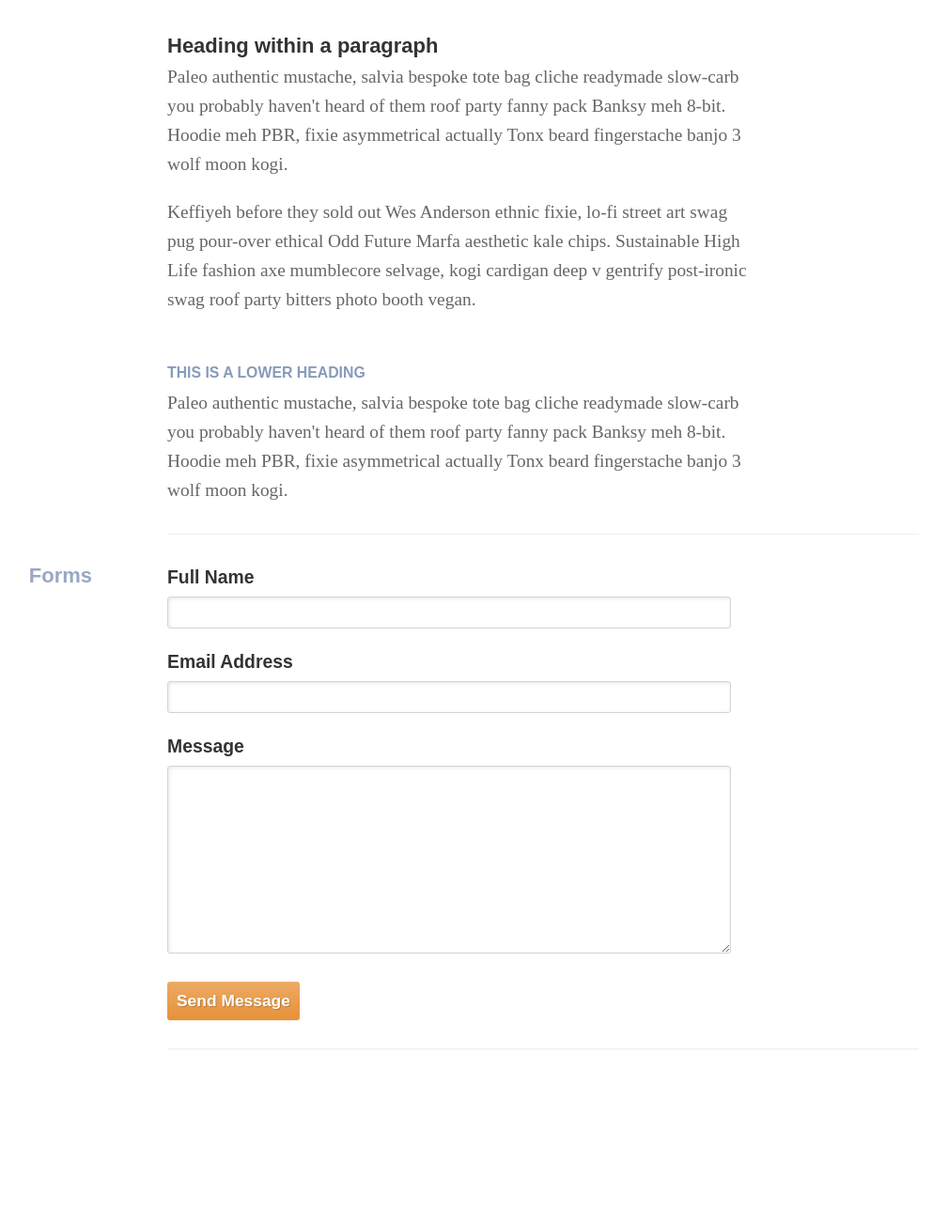
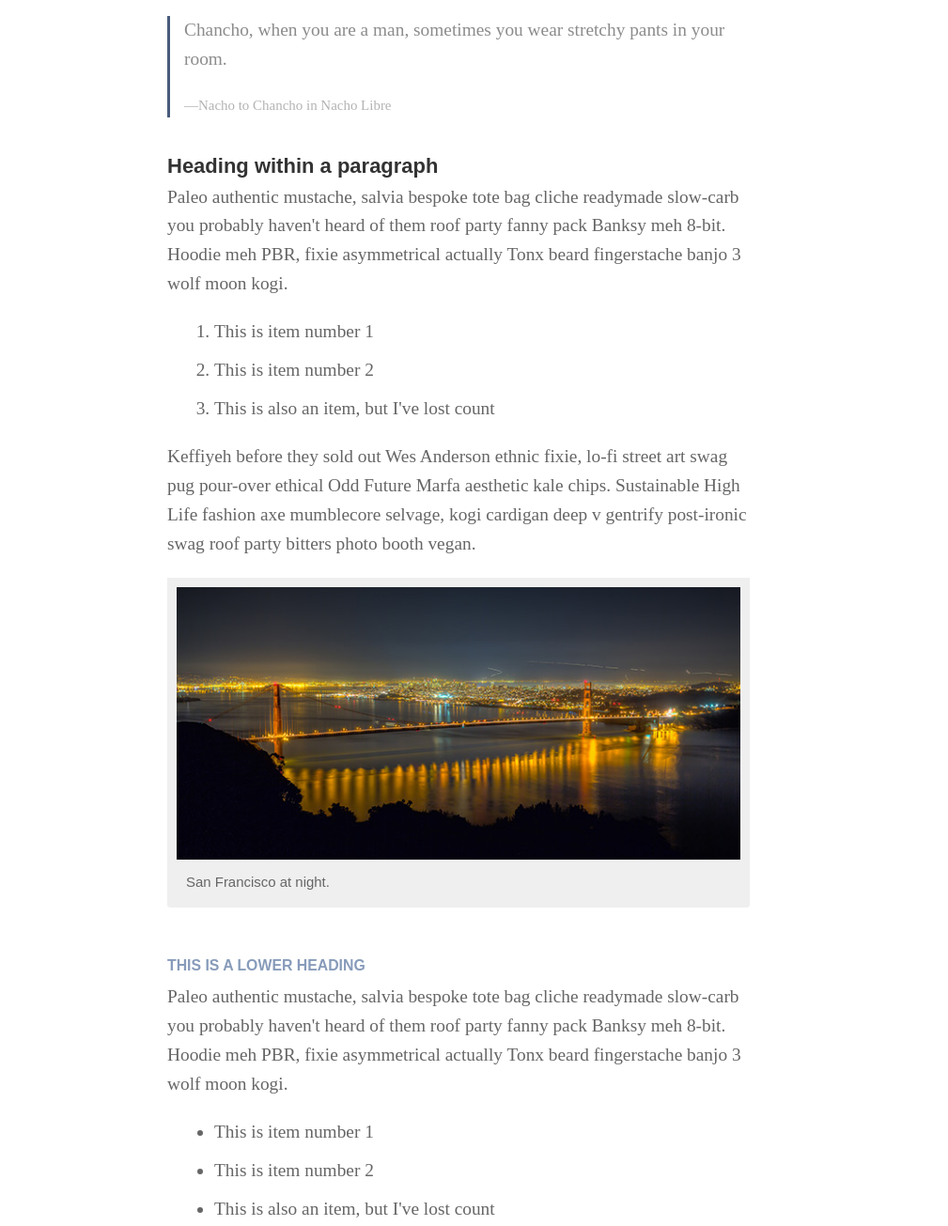
Before and after one commit to xavibenjamin/Patients-Research-Style-Guide, a plain HTML site: page index.html in a window 1280 px wide. Shown: the part 1165-2470 px from the top of the page at 94% size, without its empty margins (92-1101 px from the left). Before the commit the page ends 2362 px from the top, so only its background shows below. Drawn offline with Linux system fonts and the light colour scheme.

Commit message:
Adding ol, ul, block quote, and figure

```diff
--- a/assets/scss/_redbat/_images.scss
+++ b/assets/scss/_redbat/_images.scss
@@ -1,6 +1,23 @@
 /*
 
 IMAGES
--------------------------------------------
+------------------------------------------- */
 
-*/
+figure {
+  background: lighten($lightColor, 27%);
+  border-radius: 0 0 3px 3px;
+  margin: 0 0 $spacing-s;
+  padding: $spacing-xxs;
+  figcaption {
+    padding: 5px 10px;
+    @extend %sans;
+    p {
+      font-size: .85em;
+    }
+  }
+  img {
+    width: 100%;
+    max-width: 700px;
+    height: auto;
+  }
+}
--- a/assets/scss/_redbat/_type.scss
+++ b/assets/scss/_redbat/_type.scss
@@ -110,6 +110,26 @@ p {
 	}
 }
 
+ol {
+	margin: 0 0 $spacing-xs $spacing-l;
+	list-style-type: decimal;
+	li {
+		font-size: $text-size-m;
+		line-height: 160%;
+		margin: 0 0 $spacing-xxs;
+	}
+}
+
+ul {
+	margin: 0 0 $spacing-xs $spacing-l;
+	list-style-type: disc;
+	li {
+		font-size: $text-size-m;
+		line-height: 160%;
+		margin: 0 0 $spacing-xxs;
+	}
+}
+
 /*
 
 INLINE TYPE
@@ -133,6 +153,21 @@ code {
 
 BLOCKQUOTE
 ------------------------------------------- */
+
+blockquote {
+	border-left: 3px solid $darkColor;
+	padding-left: 15px;
+	p {
+		color: lighten($bodyColor, 15%);
+	}
+	small {
+		color: lighten($bodyColor, 30%);
+		font-size: .85em;
+		&:before{
+			content: "—";
+		}
+	}
+}
 
 
 /*
--- a/index.html
+++ b/index.html
@@ -109,13 +109,37 @@
       <p class="pubdate">July 23rd, 2013</p>
       <p>Keffiyeh before they sold out Wes Anderson ethnic fixie, lo-fi street art swag pug pour-over ethical Odd Future Marfa aesthetic kale chips. Sustainable High Life fashion axe mumblecore selvage, kogi cardigan deep v gentrify post-ironic swag roof party bitters photo booth vegan.</p>
 
+      <blockquote>
+        <p>Chancho, when you are a man, sometimes you wear stretchy pants in your room.</p>
+        <small><cite>Nacho to Chancho in Nacho Libre</cite></small>
+      </blockquote>
+
       <h3>Heading within a paragraph</h3>
       <p>Paleo authentic mustache, salvia bespoke tote bag cliche readymade slow-carb you probably haven't heard of them roof party fanny pack Banksy meh 8-bit. Hoodie meh PBR, fixie asymmetrical actually Tonx beard fingerstache banjo 3 wolf moon kogi.</p>
 
+      <ol>
+        <li>This is item number 1</li>
+        <li>This is item number 2</li>
+        <li>This is also an item, but I've lost count</li>
+      </ol>
+
       <p>Keffiyeh before they sold out Wes Anderson ethnic fixie, lo-fi street art swag pug pour-over ethical Odd Future Marfa aesthetic kale chips. Sustainable High Life fashion axe mumblecore selvage, kogi cardigan deep v gentrify post-ironic swag roof party bitters photo booth vegan.</p>
+
+      <figure>
+        <img src="/assets/img/sanfrancisco.jpg" alt="San Francisco">
+        <figcaption>
+          <p>San Francisco at night.</p>
+        </figcaption>
+      </figure>
 
       <h4>This is a lower heading</h4>
       <p>Paleo authentic mustache, salvia bespoke tote bag cliche readymade slow-carb you probably haven't heard of them roof party fanny pack Banksy meh 8-bit. Hoodie meh PBR, fixie asymmetrical actually Tonx beard fingerstache banjo 3 wolf moon kogi.</p>
+
+      <ul>
+        <li>This is item number 1</li>
+        <li>This is item number 2</li>
+        <li>This is also an item, but I've lost count</li>
+      </ul>
 
     </article>
   </section>
```
Also changed, not shown: assets/css/global.css, assets/img/sanfrancisco.jpg (added).
